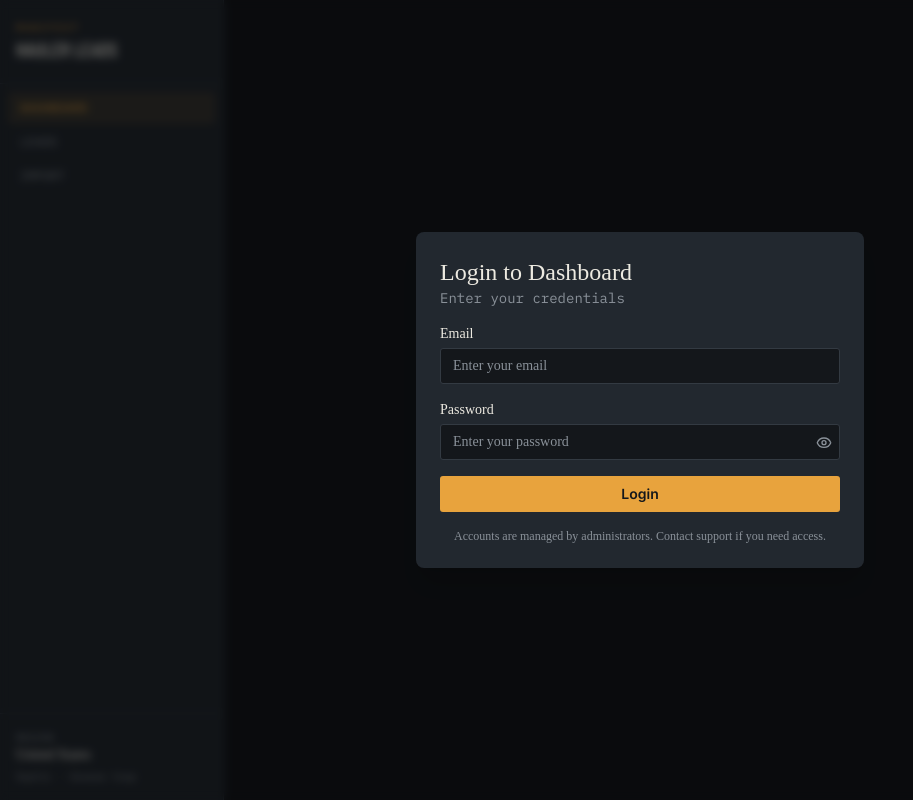
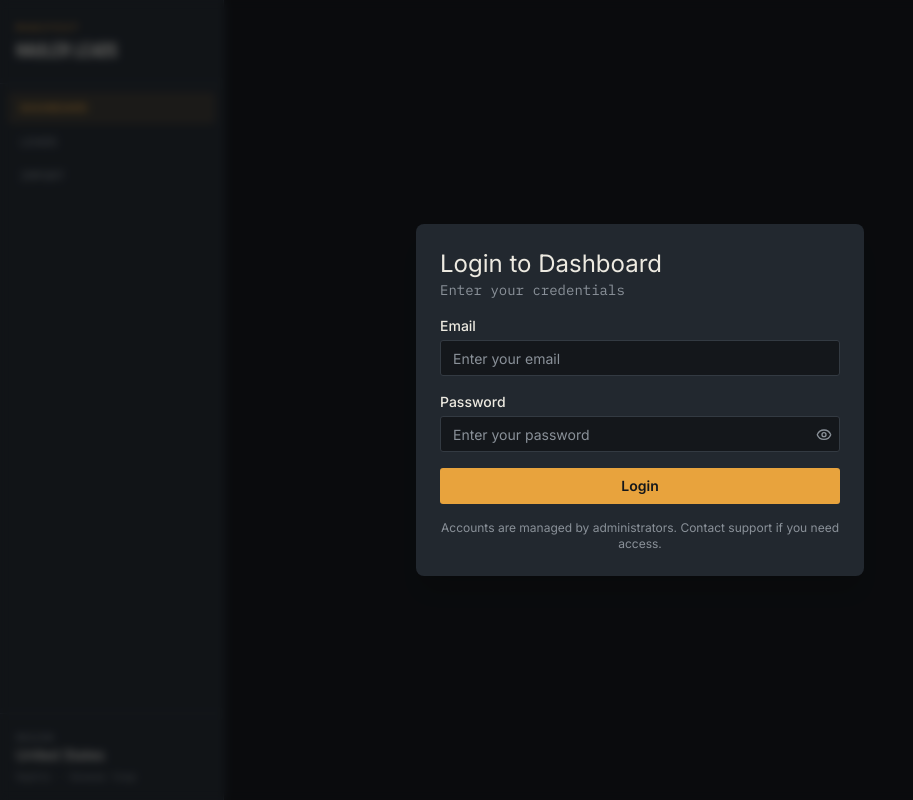
Before and after one commit to KomeGb19/leadgen-tool, a Next.js app: page / in a window 1280 px wide. Shown: the whole page, without its empty margins (0-913 px from the left). Built offline with nearby package versions, Linux system fonts and the light colour scheme.

Commit message:
feat: update global styles and layout for improved font handling and background color consistency

```diff
--- a/app/globals.css
+++ b/app/globals.css
@@ -1,5 +1,3 @@
-@import url("https://fonts.googleapis.com/css2?family=Barlow+Condensed:wght@500;600;700&family=Inter:wght@400;500;600&family=IBM+Plex+Mono:wght@400;500&display=swap");
-
 @tailwind base;
 @tailwind components;
 @tailwind utilities;
@@ -15,9 +13,6 @@
 
   ::selection {
     @apply bg-amber/30 text-paper;
-  }
-  .bg-background {
-    @apply bg-ink;
   }
 }
 
--- a/app/layout.tsx
+++ b/app/layout.tsx
@@ -1,19 +1,48 @@
 import type { Metadata } from "next";
+import { Barlow_Condensed, Inter, IBM_Plex_Mono } from "next/font/google";
 import "./globals.css";
 import { SideRail } from "@/components/SideRail";
 import { ToastProvider } from "@/components/Toast";
 import { AuthProvider } from "@/contexts/AuthContext";
 import { AuthWrapper } from "@/components/AuthWrapper";
 
+const sans = Inter({
+  subsets: ["latin"],
+  weight: ["400", "500", "600"],
+  variable: "--font-sans",
+  display: "swap",
+});
+
+const display = Barlow_Condensed({
+  subsets: ["latin"],
+  weight: ["500", "600", "700"],
+  variable: "--font-display",
+  display: "swap",
+});
+
+const mono = IBM_Plex_Mono({
+  subsets: ["latin"],
+  weight: ["400", "500"],
+  variable: "--font-mono",
+  display: "swap",
+});
+
 export const metadata: Metadata = {
-  title: "Hauler Lead Finder — Washington Septic & Grease",
+  title: "Hauler Lead Finder — US Septic & Grease",
   description:
-    "Lead sourcing dashboard for septic and grease-trap haulers in Washington State.",
+    "Lead sourcing dashboard for septic and grease-trap haulers across the United States.",
 };
 
-export default function RootLayout({ children }: { children: React.ReactNode }) {
+export default function RootLayout({
+  children,
+}: {
+  children: React.ReactNode;
+}) {
   return (
-    <html lang="en">
+    <html
+      lang="en"
+      className={`${sans.variable} ${display.variable} ${mono.variable}`}
+    >
       <body>
         <ToastProvider>
           <AuthProvider>
--- a/tailwind.config.ts
+++ b/tailwind.config.ts
@@ -5,13 +5,14 @@ export default {
   theme: {
     extend: {
       colors: {
-        ink: "#14171B",       // primary background — near-black charcoal
-        panel: "#1C2126",     // card/panel surface
-        rail: "#22282F",      // sidebar/rail surface
-        paper: "#EDEAE1",     // manifest paper — used sparingly for contrast blocks
-        line: "#333A42",      // hairline borders
-        muted: "#8A9199",     // secondary text
-        amber: "#E8A33D",     // placard amber — the one accent
+        background: "#14171B", // alias of ink, replaces the old .bg-background CSS rule
+        ink: "#14171B",        // primary background — near-black charcoal
+        panel: "#1C2126",      // card/panel surface
+        rail: "#22282F",       // sidebar/rail surface
+        paper: "#EDEAE1",      // manifest paper — used sparingly for contrast blocks
+        line: "#333A42",       // hairline borders
+        muted: "#8A9199",      // secondary text
+        amber: "#E8A33D",      // placard amber — the one accent
         amberDim: "#8A6323",
         ok: "#3FA66B",
         warn: "#D97A2E",
@@ -19,10 +20,10 @@ export default {
         info: "#4A90D9",
       },
       fontFamily: {
-        sans: ['var(--font-sans)', 'sans-serif'],
-        display: ["'Barlow Condensed'", "sans-serif"],
-        body: ["'Inter'", "sans-serif"],
-        mono: ["'IBM Plex Mono'", "monospace"],
+        sans: ["var(--font-sans)", "sans-serif"],
+        body: ["var(--font-sans)", "sans-serif"], // keeps existing font-body classes working
+        display: ["var(--font-display)", "sans-serif"],
+        mono: ["var(--font-mono)", "monospace"],
       },
       borderRadius: {
         none: "0px",
```
